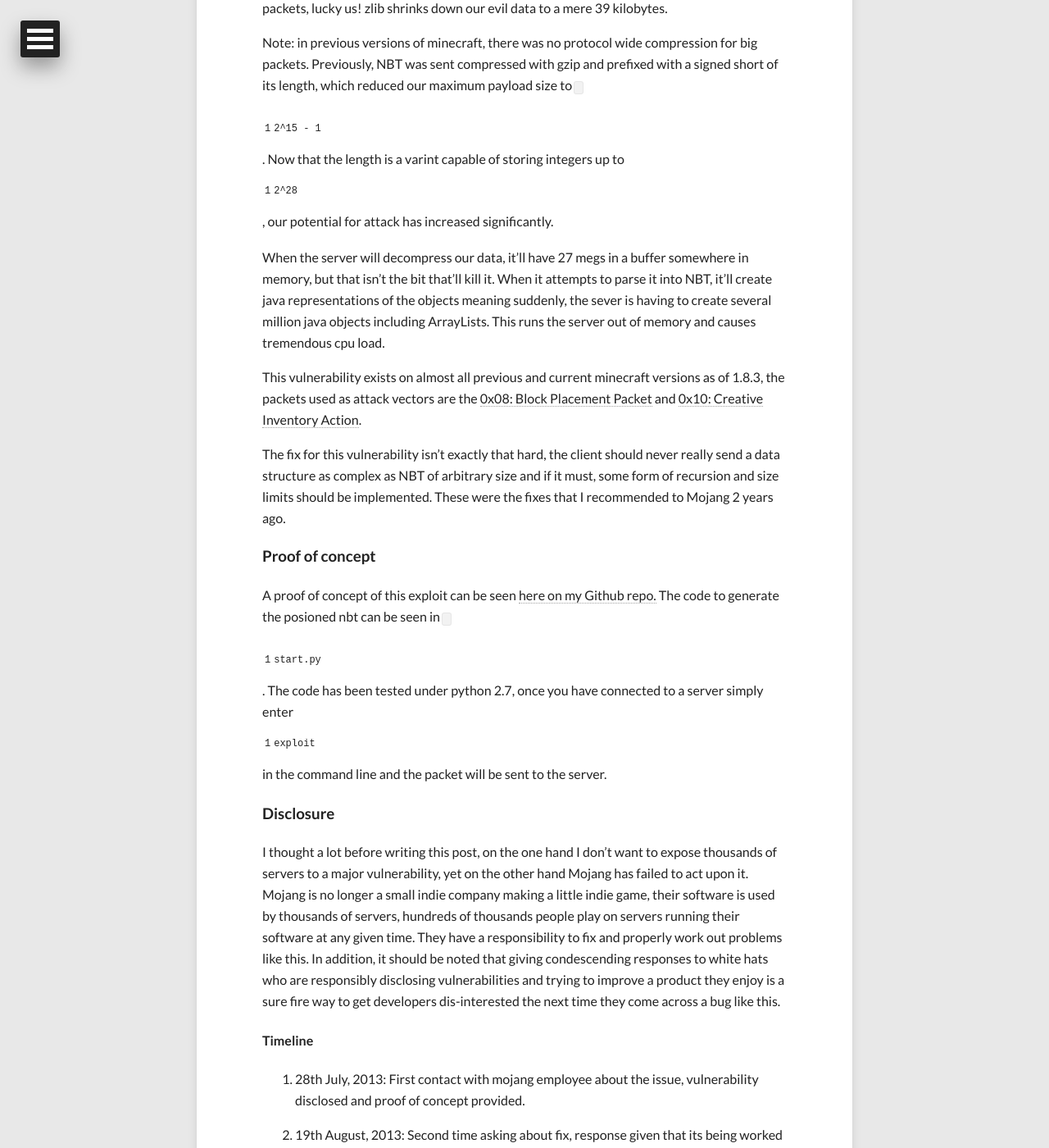
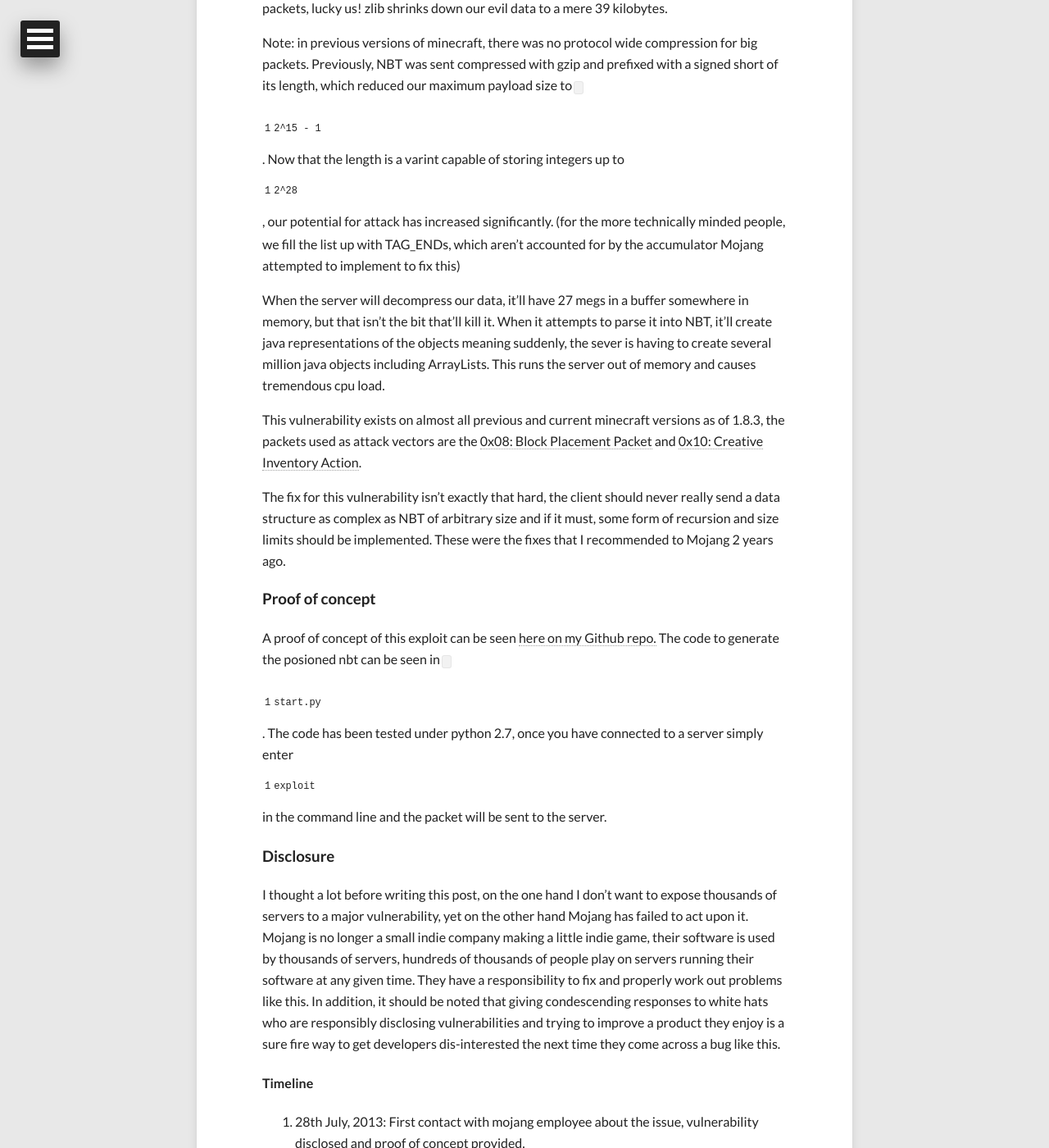
Before and after one commit to ammaraskar/ammaraskar.github.io, a Jekyll site: the page built from _posts/2015-04-16-minecraft-vulnerability-advisory.md, in a window 1280 px wide and 1400 px high, scrolled down 2118 px. Shown: the whole window at 82% size. Built offline with Jekyll 4.4.1, drawn with Linux system fonts in a browser that asks for light colours; nearby versions of some CDN libraries; some of the changed text lies outside the part shown.

Commit message:
Minor fixes, update 3

```diff
--- a/_posts/2015-04-16-minecraft-vulnerability-advisory.md
+++ b/_posts/2015-04-16-minecraft-vulnerability-advisory.md
@@ -95,7 +95,7 @@
 
 Note: in previous versions of minecraft, there was no protocol wide compression for big packets.
 Previously, NBT was sent compressed with gzip and prefixed with a signed short of its length, which reduced our maximum payload
-size to ``2^15 - 1``. Now that the length is a varint capable of storing integers up to ``2^28``, our potential for attack has increased significantly.
+size to ``2^15 - 1``. Now that the length is a varint capable of storing integers up to ``2^28``, our potential for attack has increased significantly. (for the more technically minded people, we fill the list up with TAG_ENDs, which aren't accounted for by the accumulator Mojang attempted to implement to fix this)
 
 When the server will decompress our data, it'll have 27 megs in a buffer somewhere in memory, but that isn't the bit
 that'll kill it. When it attempts to parse it into NBT, it'll create java representations of the objects meaning
@@ -120,7 +120,7 @@
 
 I thought a lot before writing this post, on the one hand I don't want to expose thousands of servers to a major
 vulnerability, yet on the other hand Mojang has failed to act upon it. Mojang is no longer a small indie company
-making a little indie game, their software is used by thousands of servers, hundreds of thousands people play on
+making a little indie game, their software is used by thousands of servers, hundreds of thousands of people play on
 servers running their software at any given time. They have a responsibility to fix and properly work out problems
 like this. In addition, it should be noted that giving condescending responses to white hats who are responsibly
 disclosing vulnerabilities and trying to improve a product they enjoy is a sure fire way to get developers dis-interested
@@ -144,3 +144,9 @@
 *Update*: With the release of this full disclosure I have actually made contact with mojang and they are working to fix the issue. Apparently the initial fix they tried failed which indicates a lack of proper testing.
 
 *Update 2*: The exact problem that caused this bug to go unpatched has been identified. Mojang attempted to implement a fix for this problem, however they did not test their fix against the proof of concept I provided, which still crashed the server perfectly fine. This, in combination with ignoring me when I asked for status updates twice led me to believe that Mojang had attempted no fix. In retrospect, a final warning before this full disclosure more recently was propbably in order. A combination of mis-communication and lack of testing led to this situation today, hopefully it can be a good learning experience.
+
+*Update 3*: This problem has been patched as of minecraft version 1.8.4
+
+https://mojang.com/2015/04/minecraft-1-8-4-security-release/
+
+I'm happy to see that multiple other security issues have also been fixed. Once again, I feel better communication would have easily alleviated this problem. Keeping me in the loop and not ignoring me, in addition to proper testing would have easily led to this exploit being fixed long ago.
```
Also changed, not shown: other parts of _posts/2015-04-16-minecraft-vulnerability-advisory.md (+1 -1 lines).
